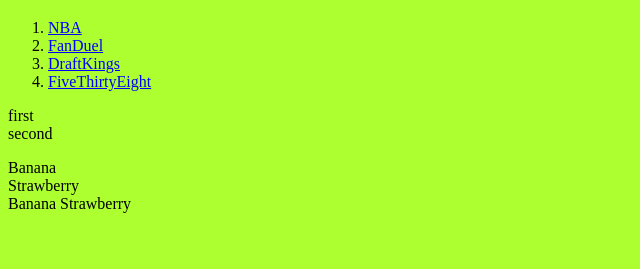
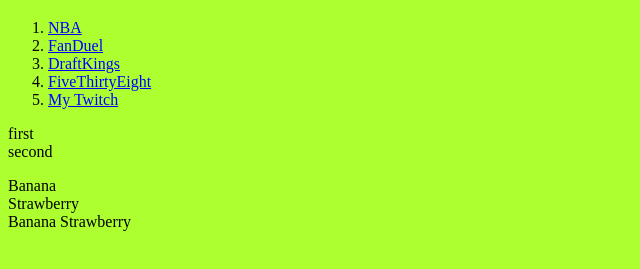
Before and after one commit to jonathanliuuchicago/jonathanliuuchicago.github.io, a plain HTML site: page index.html in a window 1280 px wide. Shown: the part 61-330 px from the top of the page, without its empty margins (0-640 px from the left). Drawn offline with Linux system fonts and the light colour scheme.

Commit message:
Update index.html

```diff
--- a/index.html
+++ b/index.html
@@ -20,6 +20,7 @@
       <li><a href="https://www.fanduel.com/">FanDuel</a></li>
       <li><a href="https://www.draftkings.com/">DraftKings</a></li>
       <li><a href="https://www.FiveThirtyEight.com/">FiveThirtyEight</a></li>
+      <li><a href="https://www.twitch.tv/jayliuchess/">My Twitch</a></li>
     </ol>
     <dl>
       <dt>first</dt>
```
